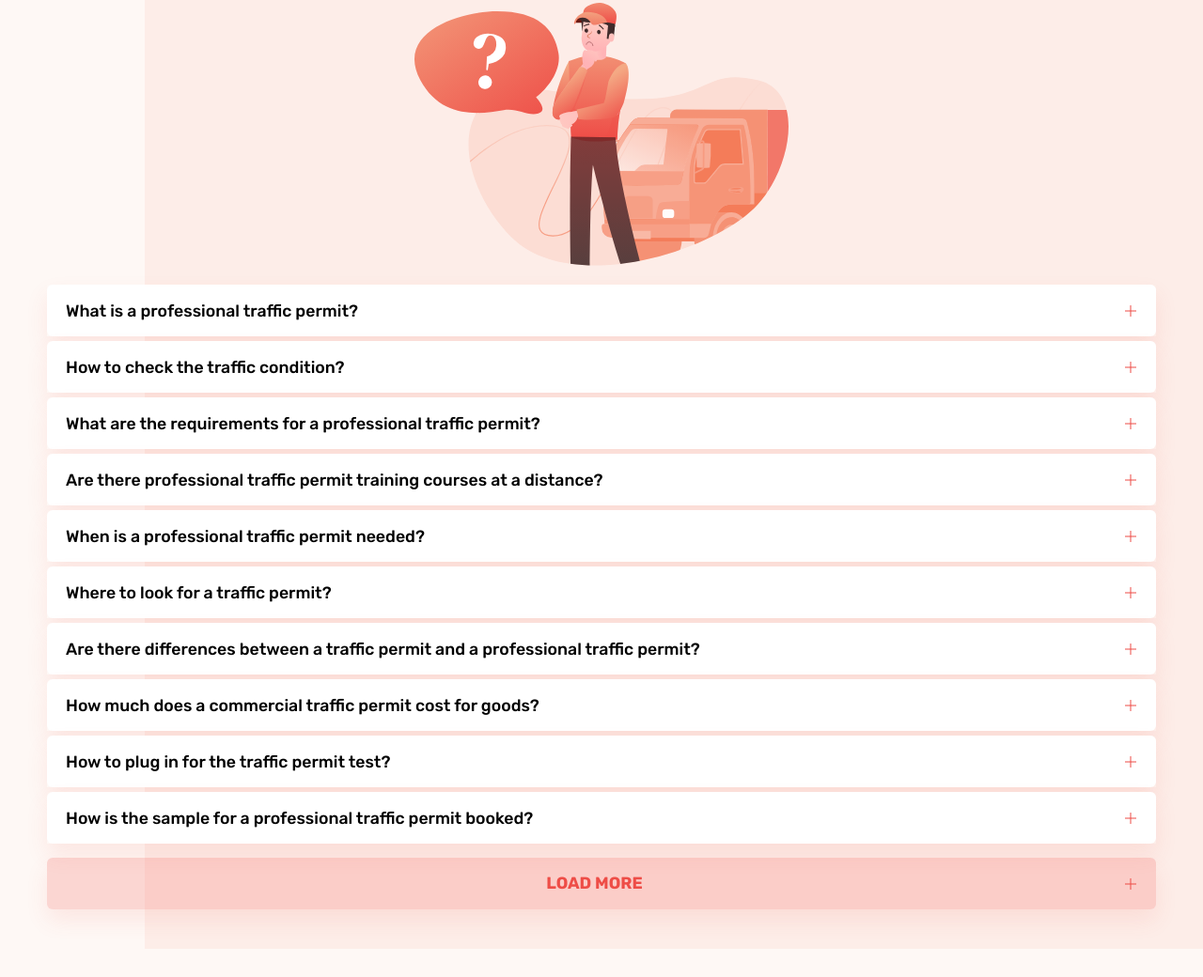
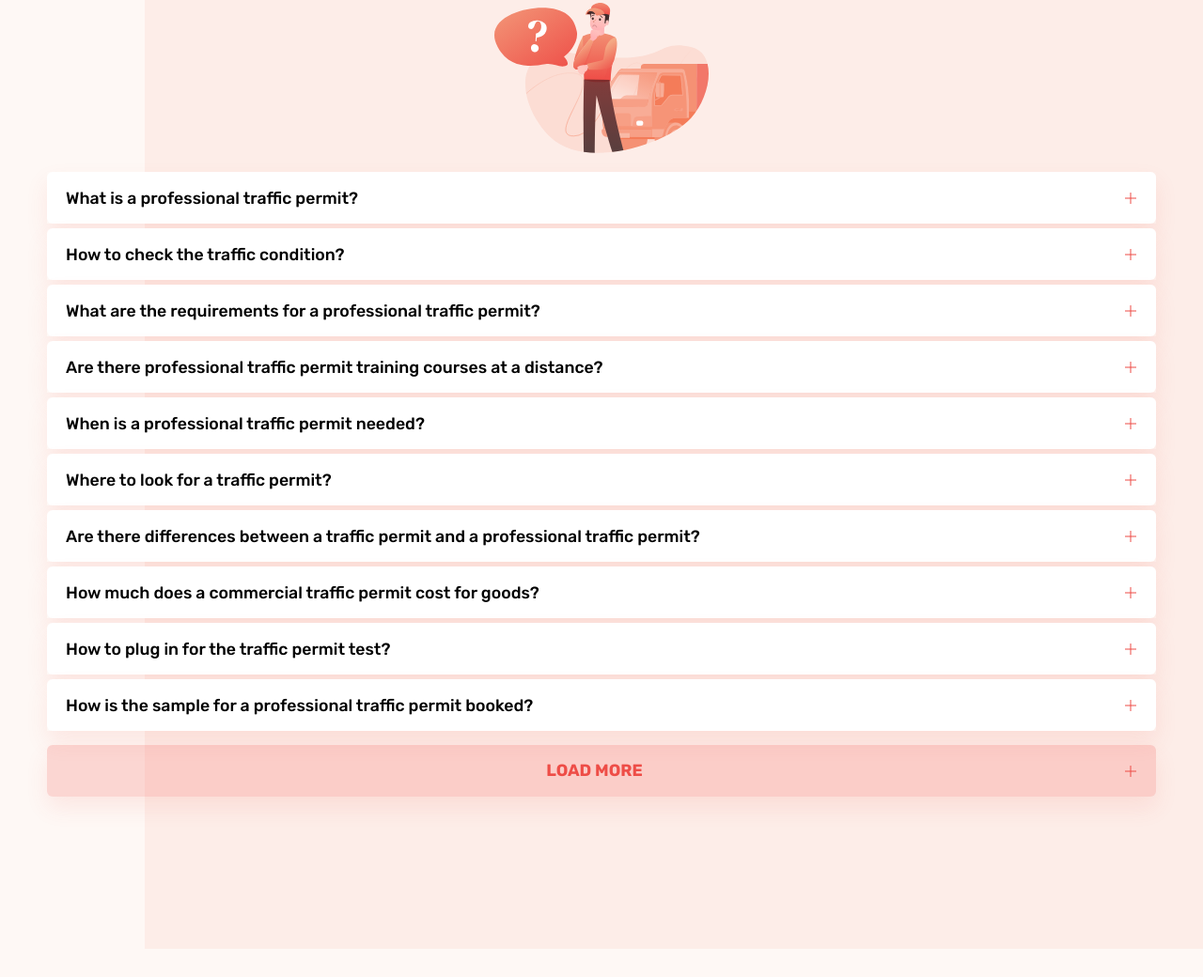
Before and after one commit to stanislavcodes/trafico.project, a website: page index.html in a window 1280 px wide. Shown: the part 2852-3892 px from the top of the page at 94% size. Drawn offline with Linux system fonts and the light colour scheme.

Commit message:
faq section test

```diff
--- a/index.html
+++ b/index.html
@@ -246,6 +246,7 @@
                   <div class="answer__text-box">
                     <p class="answer__text">
                       Traffic permits are a requirement for conducting
+                      professional traffic. Traffic permits are a requirement for conducting
                       professional traffic.
                     </p>
                   </div>
@@ -270,6 +271,8 @@
                   <div class="answer__text-box">
                     <p class="answer__text">
                       Traffic permits are a requirement for conducting
+                      professional traffic. Traffic permits are a requirement for conducting
+                      professional traffic. Traffic permits are a requirement for conducting
                       professional traffic.
                     </p>
                   </div>
@@ -295,6 +298,7 @@
                   <div class="answer__text-box">
                     <p class="answer__text">
                       Traffic permits are a requirement for conducting
+                      professional traffic.Traffic permits are a requirement for conducting
                       professional traffic.
                     </p>
                   </div>
@@ -346,6 +350,7 @@
                   <div class="answer__text-box">
                     <p class="answer__text">
                       Traffic permits are a requirement for conducting
+                      professional traffic. Traffic permits are a requirement for conducting
                       professional traffic.
                     </p>
                   </div>
@@ -371,6 +376,8 @@
                   <div class="answer__text-box">
                     <p class="answer__text">
                       Traffic permits are a requirement for conducting
+                      professional traffic. Traffic permits are a requirement for conducting
+                      professional traffic.Traffic permits are a requirement for conducting
                       professional traffic.
                     </p>
                   </div>
@@ -395,6 +402,7 @@
                   <div class="answer__text-box">
                     <p class="answer__text">
                       Traffic permits are a requirement for conducting
+                      professional traffic.Traffic permits are a requirement for conducting
                       professional traffic.
                     </p>
                   </div>
--- a/sass/_content.scss
+++ b/sass/_content.scss
@@ -562,7 +562,7 @@
     }
 
     &__illustration {
-      height: 35vh;
+      height: 20vh;
     }
 
     &__questions {
--- a/sass/_variables.scss
+++ b/sass/_variables.scss
@@ -19,6 +19,7 @@ $color-red-primary-darker: #ef5c57;
 $color-red-secondary: #ee4c4780;
 $color-gradient-dark: #F5896D;
 $color-gradient-light: #FEE0B0;
+$color-gradient-light: rgba(0, 161, 171, 0.733);
 
 // mixins
 @mixin flex-center {
```
Also changed, not shown: css/style.css.
